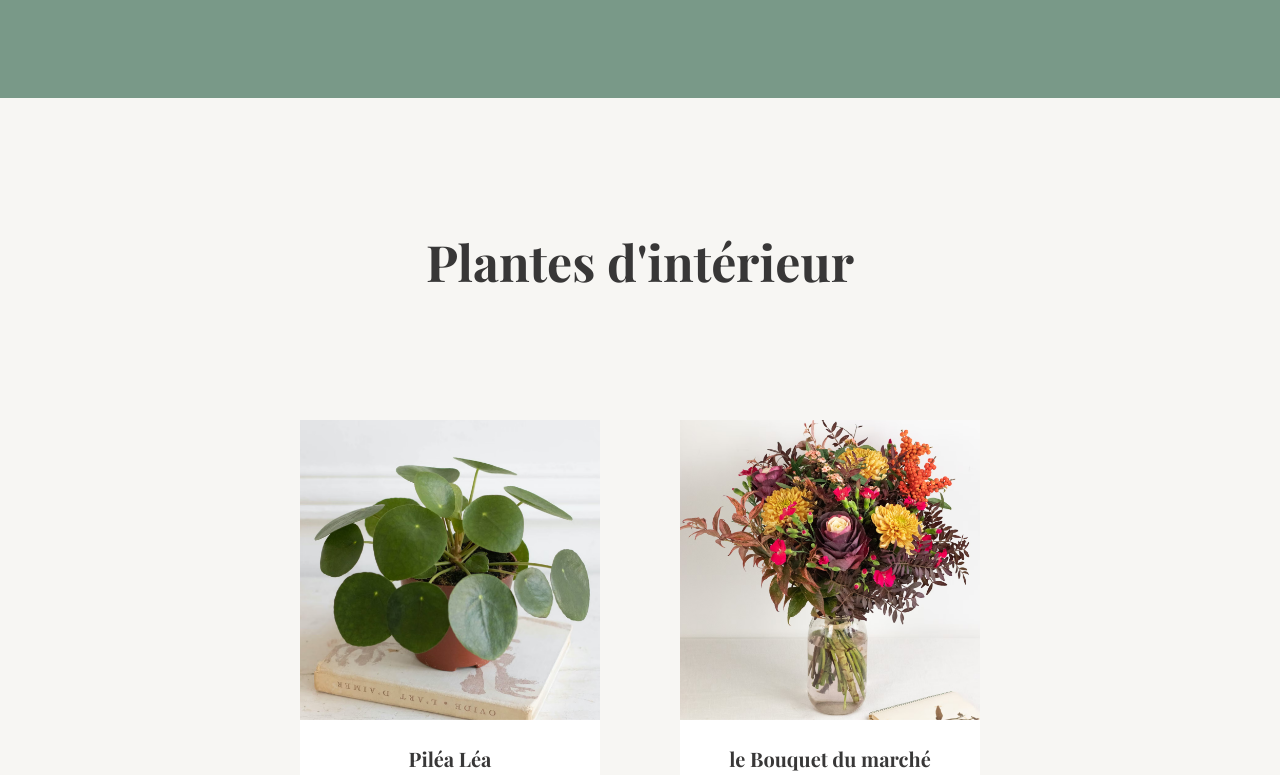
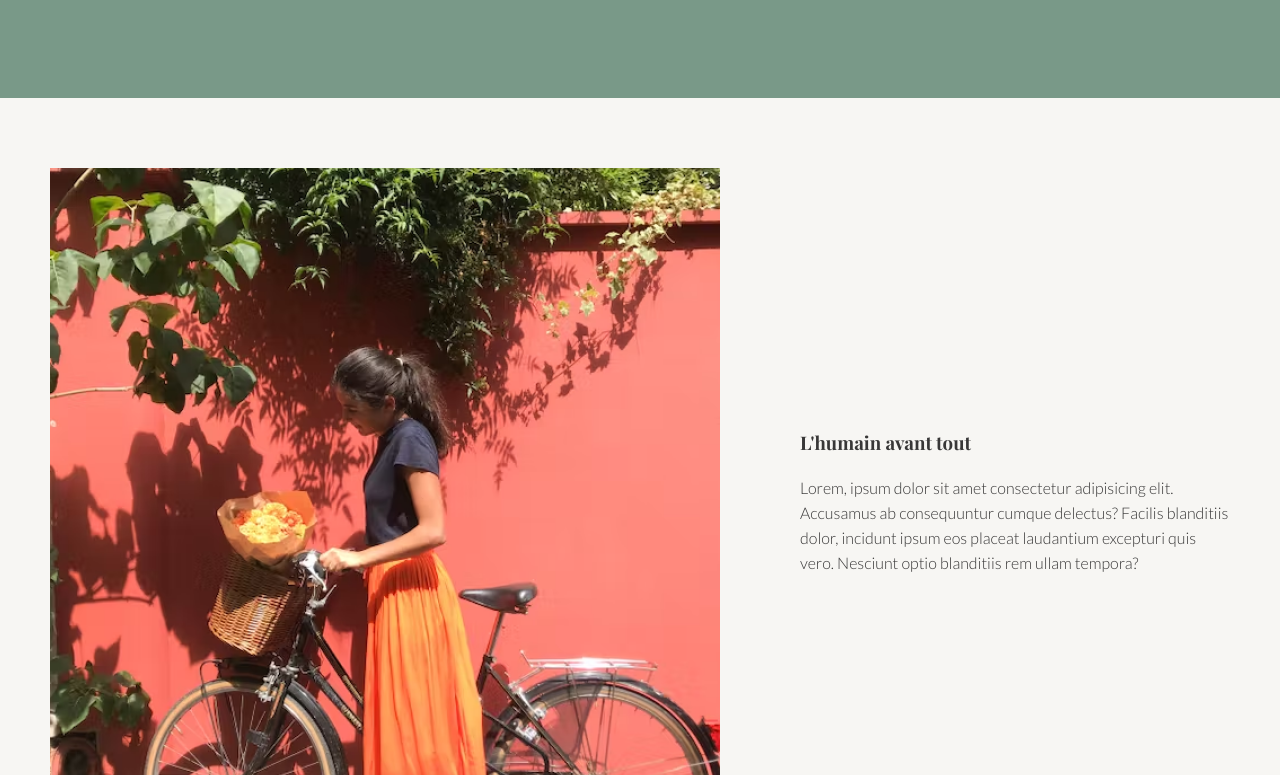
Before and after one commit to ClaraCharriau/bergamotte, an Angular app: page / in a window 1280 px wide. Shown: the part 2625-3400 px from the top of the page. Built offline with nearby package versions, Linux system fonts and the light colour scheme; a web font is replaced by a local one.

Commit message:
[feat/homepage] Ajout de la dernière section de la homepage

```diff
--- a/src/app/app.component.html
+++ b/src/app/app.component.html
@@ -6,6 +6,8 @@
 
 <app-product-selection-homepage></app-product-selection-homepage>
 
+<app-section-homepage-last></app-section-homepage-last>
+
 <app-product-category></app-product-category>
 
 <app-footer></app-footer>
--- a/src/app/app.module.ts
+++ b/src/app/app.module.ts
@@ -10,6 +10,7 @@ import { LandingWelcomeComponent } from './components/landing-welcome/landing-we
 import { SectionHomepageComponent } from './components/section-homepage/section-homepage.component';
 import { ThreeProductsComponent } from './components/three-products/three-products.component';
 import { ProductSelectionHomepageComponent } from './components/product-selection-homepage/product-selection-homepage.component';
+import { SectionHomepageLastComponent } from './components/section-homepage-last/section-homepage-last.component';
 
 @NgModule({
   declarations: [
@@ -22,6 +23,7 @@ import { ProductSelectionHomepageComponent } from './components/product-selectio
     SectionHomepageComponent,
     ThreeProductsComponent,
     ProductSelectionHomepageComponent,
+    SectionHomepageLastComponent,
   ],
   imports: [
     BrowserModule
--- /dev/null
+++ b/src/app/components/section-homepage-last/section-homepage-last.component.css
@@ -0,0 +1,27 @@
+h2 {
+    font-weight: 700;
+    font-size: 50px;
+}
+
+h3 {
+    margin: 50px 0 20px;
+}
+
+.homepageLastSection {
+    padding: 70px 50px;
+    gap: 80px;
+}
+
+.lastSectionText {
+    flex-direction: column;
+    align-items: flex-start;
+    justify-content: center;
+}
+
+.lastSectionText p {
+    font-weight: 300;
+    font-size: 16px;
+    font-family: var(--font-lato);
+    line-height: 25px;
+    margin-bottom: 50px;
+}
--- /dev/null
+++ b/src/app/components/section-homepage-last/section-homepage-last.component.html
@@ -0,0 +1,7 @@
+<section class="homepageLastSection flex">
+    <img src="assets/img/homepage-photos/femme-velo.png" width="670" alt="une femme avec un vélo">
+    <div class="lastSectionText flex">
+        <h3>L'humain avant tout</h3>
+        <p>Lorem, ipsum dolor sit amet consectetur adipisicing elit. Accusamus ab consequuntur cumque delectus? Facilis blanditiis dolor, incidunt ipsum eos placeat laudantium excepturi quis vero. Nesciunt optio blanditiis rem ullam tempora?</p>
+    </div>
+</section>
```
Also changed, not shown: src/app/components/section-homepage-last/section-homepage-last.component.ts (added, +10 -0 lines), 1 other file (tests, documents, lock files or other folders).
